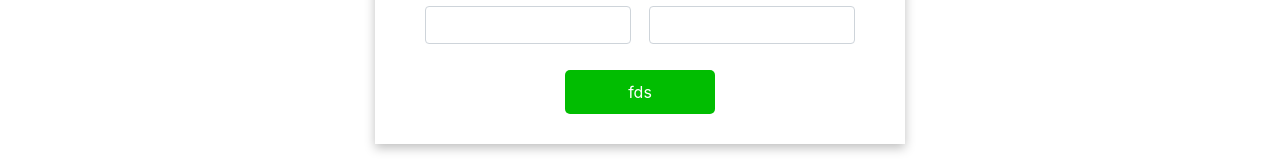
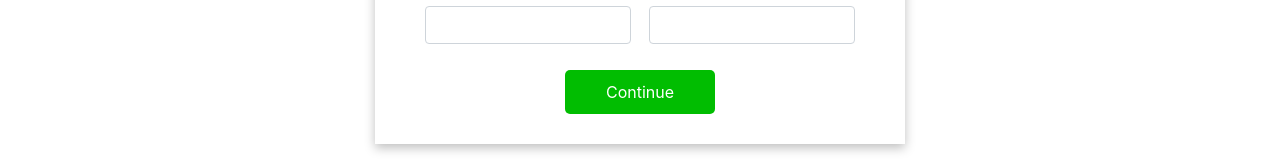
Before and after one commit to hamlet-8/cv-maker, a React (Create React App) app: page /contact in a window 1280 px wide. Shown: the part 600-764 px from the top of the page. Built offline with nearby package versions, Linux system fonts and the light colour scheme.

Commit message:
version 1.6.1

```diff
--- a/src/pages/Contact/Contact.jsx
+++ b/src/pages/Contact/Contact.jsx
@@ -127,8 +127,7 @@ export const Contact = (props) => {
               <input
                 type="text"
                 id="full-name"
-                className={`form-control ${
-                  warning.inputWarning === "fullName" && "is-invalid"
+                className={`form-control ${warning.inputWarning === "fullName" && "is-invalid"
                   }`}
                 value={props.fullName}
                 onChange={onFullNameChange}
@@ -144,8 +143,7 @@ export const Contact = (props) => {
               <input
                 type="text"
                 id="email"
-                className={`form-control ${
-                  warning.inputWarning === "email" && "is-invalid"
+                className={`form-control ${warning.inputWarning === "email" && "is-invalid"
                   }`}
                 value={props.email}
                 onChange={onEmailChange}
@@ -163,8 +161,7 @@ export const Contact = (props) => {
               <input
                 type="text"
                 id="street-address"
-                className={`form-control ${
-                  warning.inputWarning === "streetAddress" && "is-invalid"
+                className={`form-control ${warning.inputWarning === "streetAddress" && "is-invalid"
                   }`}
                 value={props.streetAddress}
                 onChange={onStreetAddressChange}
@@ -180,8 +177,7 @@ export const Contact = (props) => {
               <input
                 type="text"
                 id="city"
-                className={`form-control ${
-                  warning.inputWarning === "city" && "is-invalid"
+                className={`form-control ${warning.inputWarning === "city" && "is-invalid"
                   }`}
                 value={props.city}
                 onChange={onCityChange}
@@ -197,8 +193,7 @@ export const Contact = (props) => {
               <input
                 type="text"
                 id="country"
-                className={`form-control ${
-                  warning.inputWarning === "country" && "is-invalid"
+                className={`form-control ${warning.inputWarning === "country" && "is-invalid"
                   }`}
                 value={props.country}
                 onChange={onCountryChange}
@@ -216,8 +211,7 @@ export const Contact = (props) => {
               <input
                 type="tel"
                 id="phone-number"
-                className={`form-control ${
-                  warning.inputWarning === "phoneNumber" && "is-invalid"
+                className={`form-control ${warning.inputWarning === "phoneNumber" && "is-invalid"
                   }`}
                 value={props.phoneNumber}
                 onChange={onPhoneNumberChange}
@@ -236,7 +230,7 @@ export const Contact = (props) => {
 
           {toggleBtn() && (
             <div className="contact__button" onClick={onContinueContact}>
-              fds
+              Continue
             </div>
           )}
           {!toggleBtn() && (
```
Lines whose indentation alone changed are shown as unchanged.
